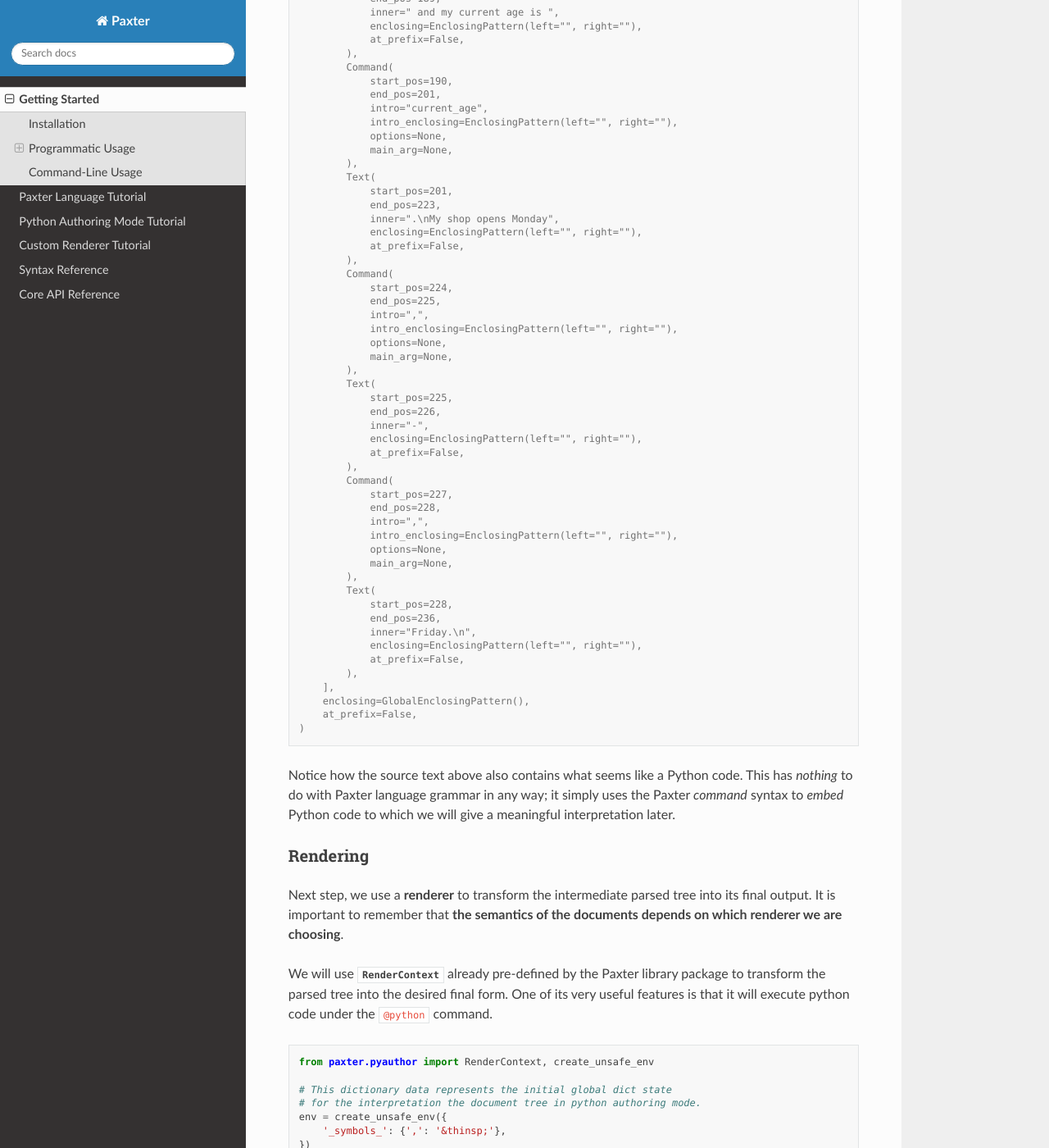
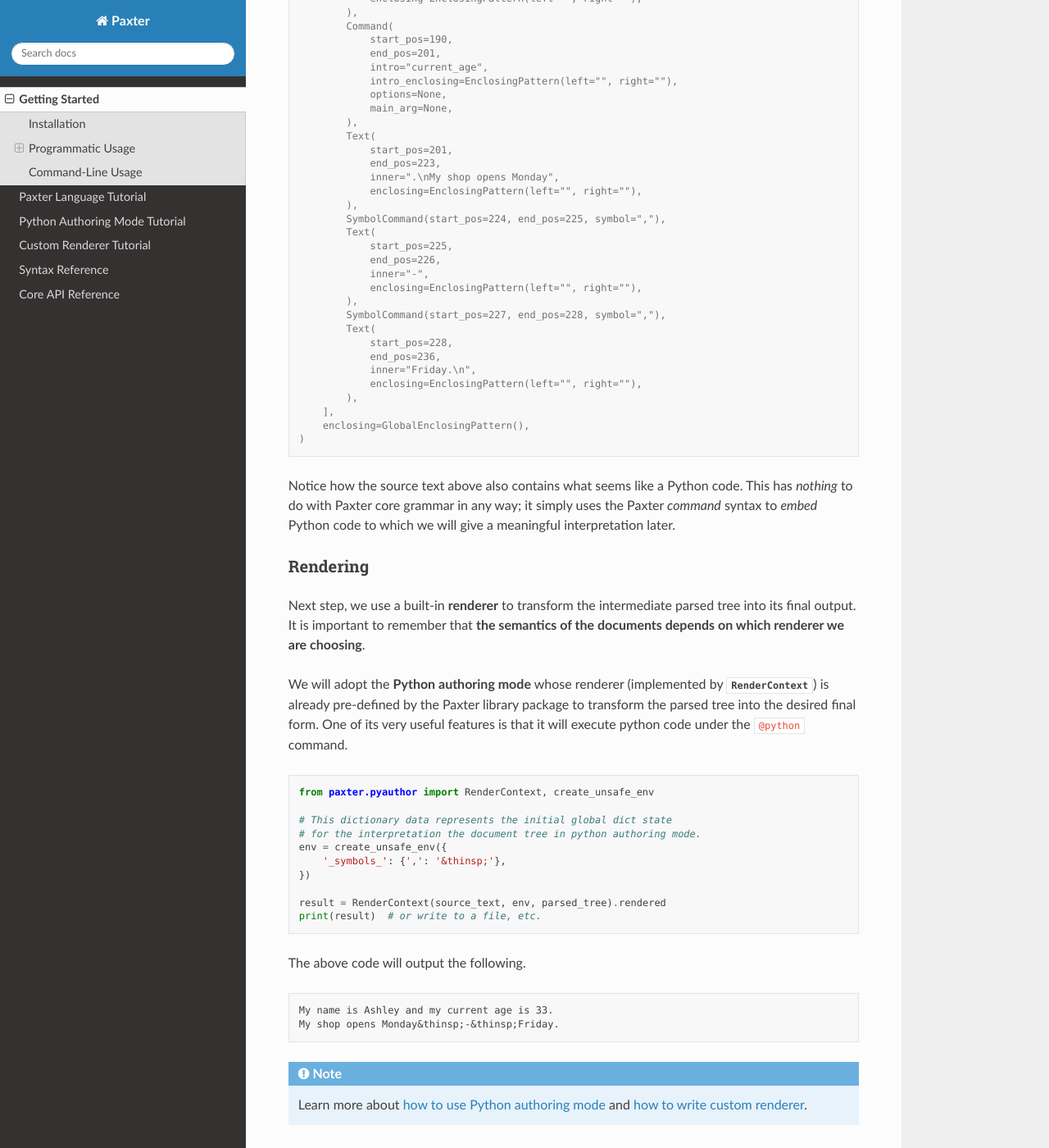
Before and after one commit to abhabongse/paxter, a Sphinx documentation site: the page built from docs/getting_started.rst, in a window 1280 px wide and 1400 px high, scrolled down 1793 px. Shown: the whole window at 82% size. Built offline with Sphinx 7.4.7 and the Read the Docs theme 2.0.0, drawn with Linux system fonts in a browser that asks for light colours; the version number could not be read and is left out; some of the changed text lies outside the part shown.

```diff
--- a/docs/getting_started.rst
+++ b/docs/getting_started.rst
@@ -74,7 +74,6 @@
                    end_pos=145,
                    inner='\n    from datetime import datetime\n\n    name = "Ashley"\n    year_of_birth = 1987\n    current_age = datetime.now().year - year_of_birth\n',
                    enclosing=EnclosingPattern(left='##"', right='"##'),
-                   at_prefix=False,
                ),
            ),
            Text(
@@ -82,7 +81,6 @@
                end_pos=161,
                inner="\\\nMy name is ",
                enclosing=EnclosingPattern(left="", right=""),
-               at_prefix=False,
            ),
            Command(
                start_pos=162,
@@ -97,7 +95,6 @@
                end_pos=189,
                inner=" and my current age is ",
                enclosing=EnclosingPattern(left="", right=""),
-               at_prefix=False,
            ),
            Command(
                start_pos=190,
@@ -112,58 +109,42 @@
                end_pos=223,
                inner=".\nMy shop opens Monday",
                enclosing=EnclosingPattern(left="", right=""),
-               at_prefix=False,
            ),
-           Command(
-               start_pos=224,
-               end_pos=225,
-               intro=",",
-               intro_enclosing=EnclosingPattern(left="", right=""),
-               options=None,
-               main_arg=None,
-           ),
+           SymbolCommand(start_pos=224, end_pos=225, symbol=","),
            Text(
                start_pos=225,
                end_pos=226,
                inner="-",
                enclosing=EnclosingPattern(left="", right=""),
-               at_prefix=False,
            ),
-           Command(
-               start_pos=227,
-               end_pos=228,
-               intro=",",
-               intro_enclosing=EnclosingPattern(left="", right=""),
-               options=None,
-               main_arg=None,
-           ),
+           SymbolCommand(start_pos=227, end_pos=228, symbol=","),
            Text(
                start_pos=228,
                end_pos=236,
                inner="Friday.\n",
                enclosing=EnclosingPattern(left="", right=""),
-               at_prefix=False,
            ),
        ],
        enclosing=GlobalEnclosingPattern(),
-       at_prefix=False,
    )
 
+
 Notice how the source text above also contains what seems like a Python code.
-This has *nothing* to do with Paxter language grammar in any way;
+This has *nothing* to do with Paxter core grammar in any way;
 it simply uses the Paxter *command* syntax to *embed* Python code
 to which we will give a meaningful interpretation later.
 
 Rendering
 ~~~~~~~~~
 
-Next step, we use a **renderer** to transform the intermediate parsed tree
-into its final output.
+Next step, we use a built-in **renderer**
+to transform the intermediate parsed tree into its final output.
 It is important to remember that
 **the semantics of the documents depends on which renderer we are choosing**.
 
-We will use :class:`RenderContext <paxter.pyauthor.RenderContext>`
-already pre-defined by the Paxter library package
+We will adopt the **Python authoring mode** whose renderer
+(implemented by :class:`RenderContext <paxter.pyauthor.RenderContext>`)
+is already pre-defined by the Paxter library package
 to transform the parsed tree into the desired final form.
 One of its very useful features is that it will execute python code
 under the ``@python`` command.
```
Also changed, not shown: docs/index.md (+7 -8 lines), docs/paxter_language_tutorial.md (+3 -6 lines), 9 other files.
